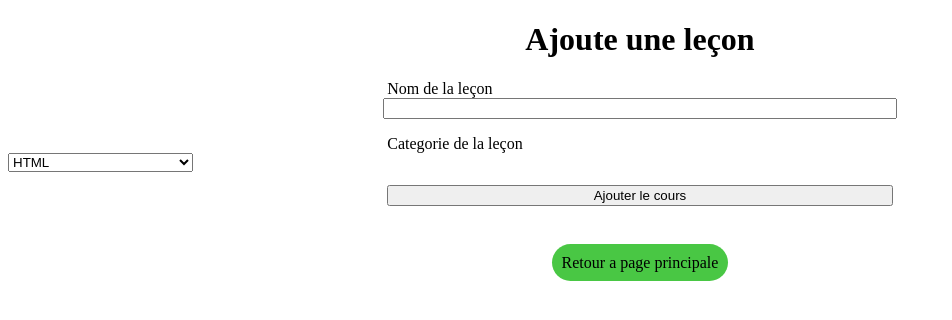
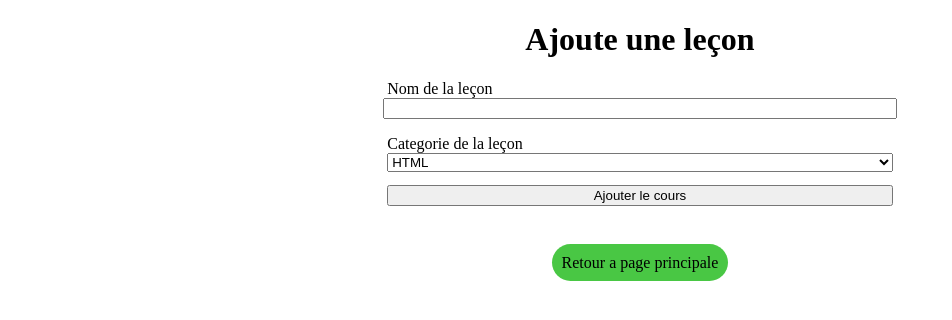
Before and after one commit to the-punicher/aprenatator, a PHP site: page /new_lesson.php in a window 1280 px wide. Shown: the top 320 px of the page, without its empty margins (0-952 px from the left). Run offline with PHP 8.4, Linux system fonts and the light colour scheme.

Commit message:
coursflex

```diff
--- a/css/style.css
+++ b/css/style.css
@@ -25,7 +25,7 @@ label,input, select {
     display: block;
 }
 
-form label, form input {
+form label, form input,form select {
     width: 40%;
     margin-left: auto;
     margin-right: auto;
```
Also changed, not shown: data.sqlite.
